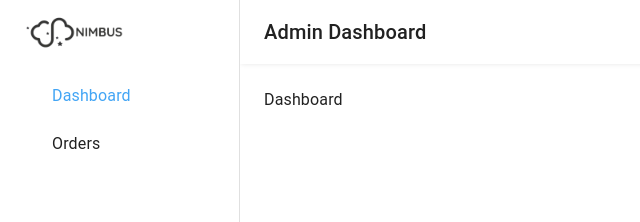
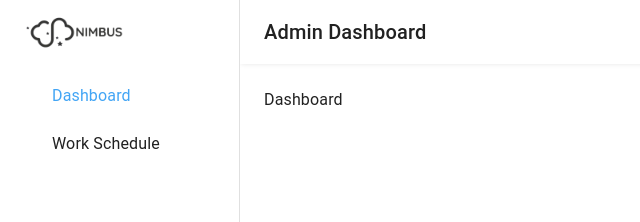
Before and after one commit to FPOLY-DoAn/Fe-Booking-Nimbus, a React app: page /admin in a window 1280 px wide. Shown: the top 222 px of the page, without its empty margins (0-640 px from the left). Built offline with nearby package versions, Linux system fonts and the light colour scheme; some icons are missing; the HTML template or start-up script is replaced by a standard one.

Commit message:
fix conflict

```diff
--- a/src/layouts/Admin/AdminLayout.jsx
+++ b/src/layouts/Admin/AdminLayout.jsx
@@ -12,7 +12,7 @@ import {
   IconButton,
 } from '@mui/material';
 import DashboardIcon from '@mui/icons-material/Dashboard';
-import ShoppingCartIcon from '@mui/icons-material/ShoppingCart';
+import CalendarMonthIcon from '@mui/icons-material/CalendarMonth';
 import MenuIcon from '@mui/icons-material/Menu';
 import ChevronLeftIcon from '@mui/icons-material/ChevronLeft';
 import { Outlet, useNavigate, useLocation } from 'react-router';
@@ -31,9 +31,9 @@ const NAVIGATION_ITEMS = [
     icon: <DashboardIcon />,
   },
   {
-    path: '/admin/orders',
-    title: 'Orders',
-    icon: <ShoppingCartIcon />,
+    path: '/admin/lich-lam-viec',
+    title: 'Work Schedule',
+    icon: <CalendarMonthIcon />,
   },
 ];
 
--- a/src/pages/Admin/LichLamViec.jsx
+++ /dev/null
@@ -1,9 +0,0 @@
-import React from 'react'
-
-const LichLamViec = () => {
-  return (
-    <div>LichLamViec</div>
-  )
-}
-
-export default LichLamViec
--- /dev/null
+++ b/src/pages/Admin/WorkSchedule.jsx
@@ -0,0 +1,7 @@
+import React from 'react';
+
+const WorkSchedule = () => {
+  return <div>Work schedule</div>;
+};
+
+export default WorkSchedule;
--- a/src/routes/routes.js
+++ b/src/routes/routes.js
@@ -1,5 +1,5 @@
-import { lazy } from 'react';
-import { AdminLayout, AuthLayout, UserLayout } from '../layouts';
+import { lazy } from 'react'
+import { AdminLayout, AuthLayout, UserLayout } from '../layouts'
 
 export const publicRoutes = [
   {
@@ -17,7 +17,12 @@ export const publicRoutes = [
     element: lazy(() => import('../pages/Auth/Register')),
     layout: AuthLayout,
   },
-];
+  {
+    path: '/lich-kham',
+    element: lazy(() => import('../pages/User/Appointment')),
+    layout: UserLayout,
+  },
+]
 
 export const privateRoutes = [
   {
@@ -26,8 +31,8 @@ export const privateRoutes = [
     layout: AdminLayout,
   },
   {
-    path: '/admin/orders',
-    element: lazy(() => import('../pages/Admin/LichLamViec')),
+    path: '/admin/lich-lam-viec',
+    element: lazy(() => import('../pages/Admin/WorkSchedule')),
     layout: AdminLayout,
   },
-];
+]
```
Also changed, not shown: src/pages/User/HomePage.jsx (+7 -7 lines), src/pages/index.js (+4 -3 lines), 1 other file (tests, documents, lock files or other folders).
